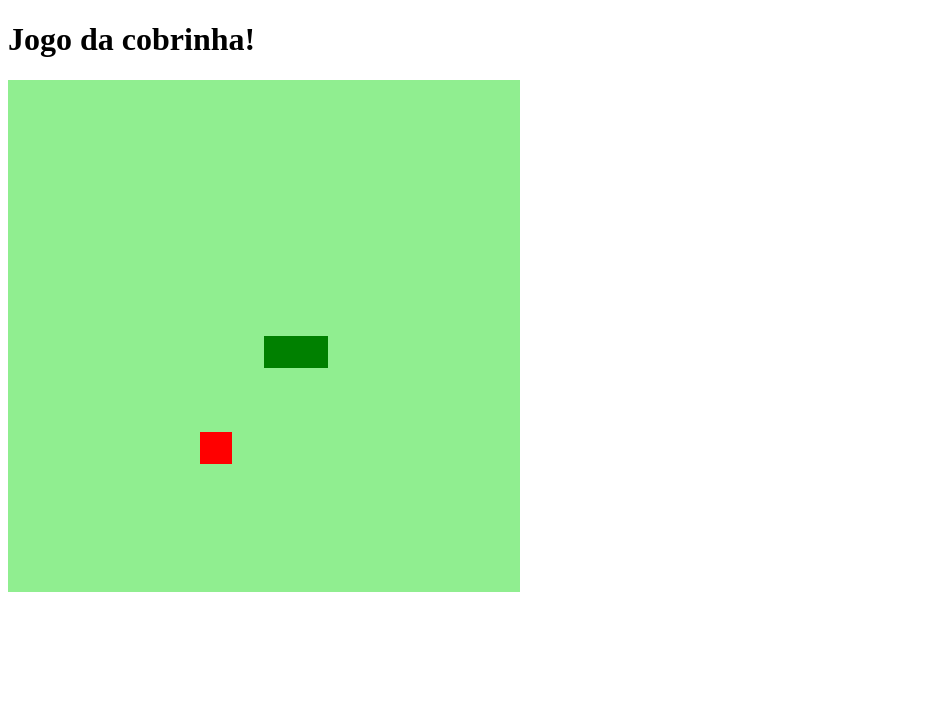
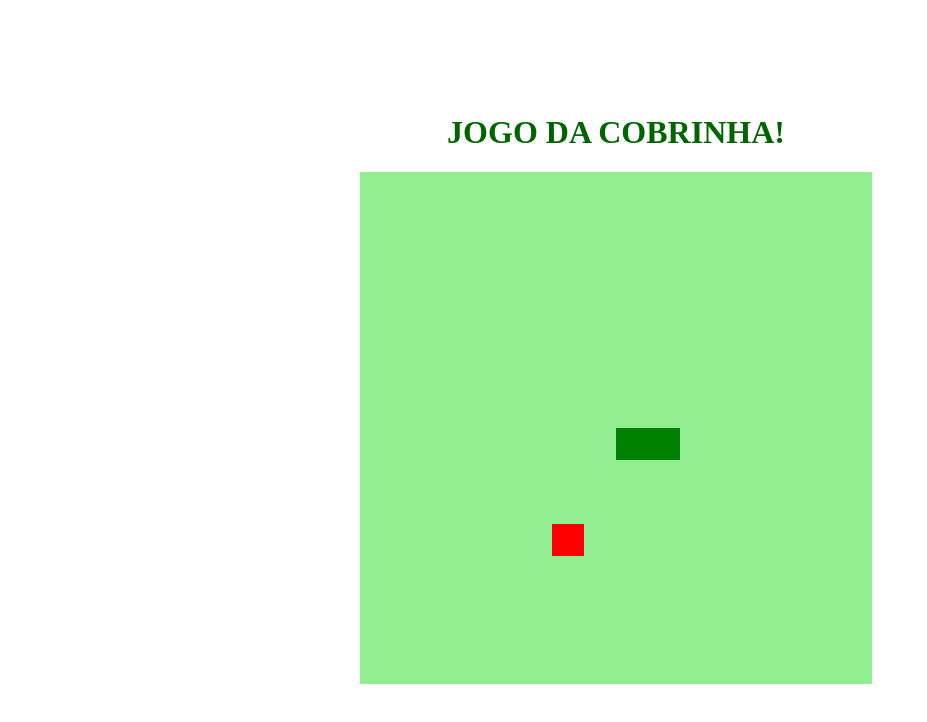
Before and after one commit to purbano/jogo_da_cobrinha, a plain HTML site: page index.html in a window 1280 px wide. Shown: the whole page, without its empty margins (0-927 px from the left). Drawn offline with Linux system fonts and the light colour scheme.

Commit message:
adicionar estilização ao body

```diff
--- a/index.html
+++ b/index.html
@@ -9,7 +9,7 @@
     <title>Snake Game</title>
 </head>
 <body>
-    <h1>Jogo da cobrinha!</h1>
+    <h1>JOGO DA COBRINHA!</h1>
     <canvas id="snake" width="512" height="512"></canvas> <!--Elemento que trabalha a parte gráfica do jogo-->
 </body>
 </html>
--- a/style.css
+++ b/style.css
@@ -1,3 +1,9 @@
 body{
-
+    height: 95vh;
+    width: 95vw;
+    display: flex;
+    justify-content: center;
+    align-items: center;
+    flex-direction: column;
+    color:darkgreen;
 }
```
